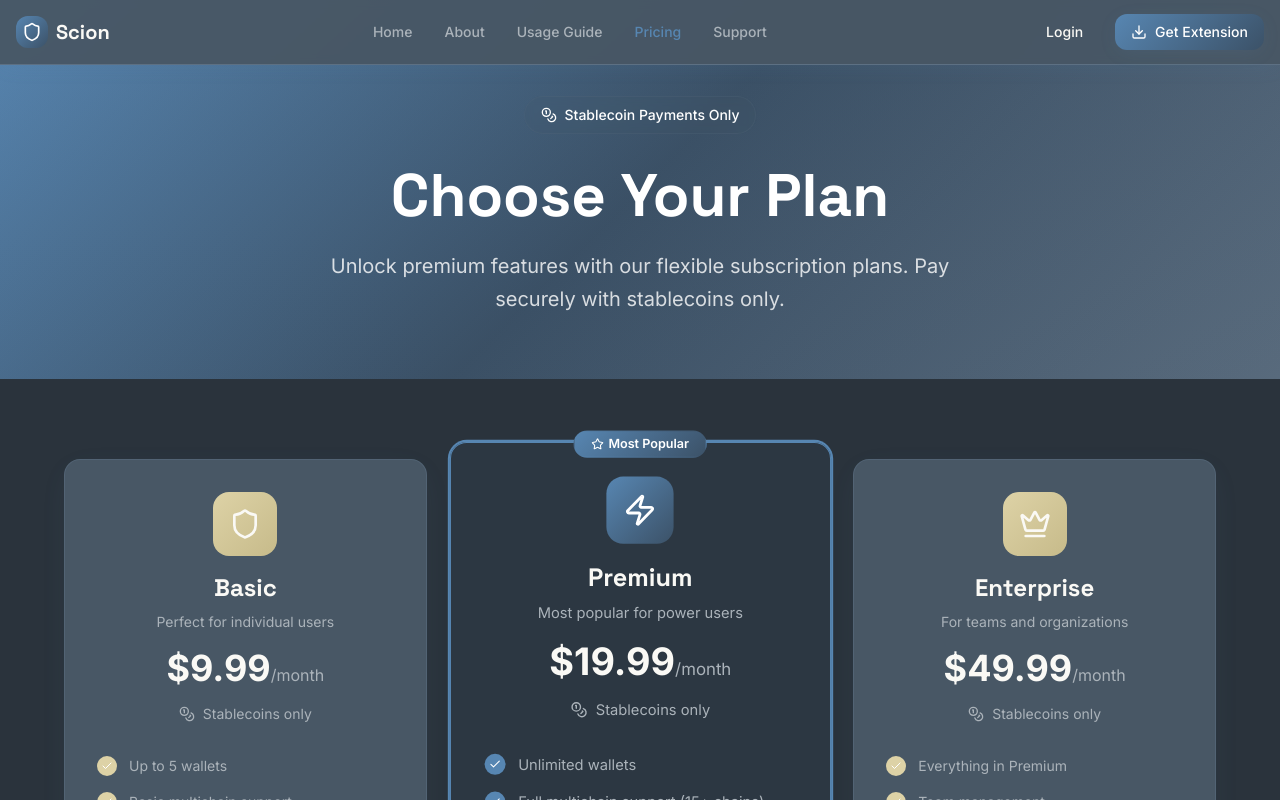
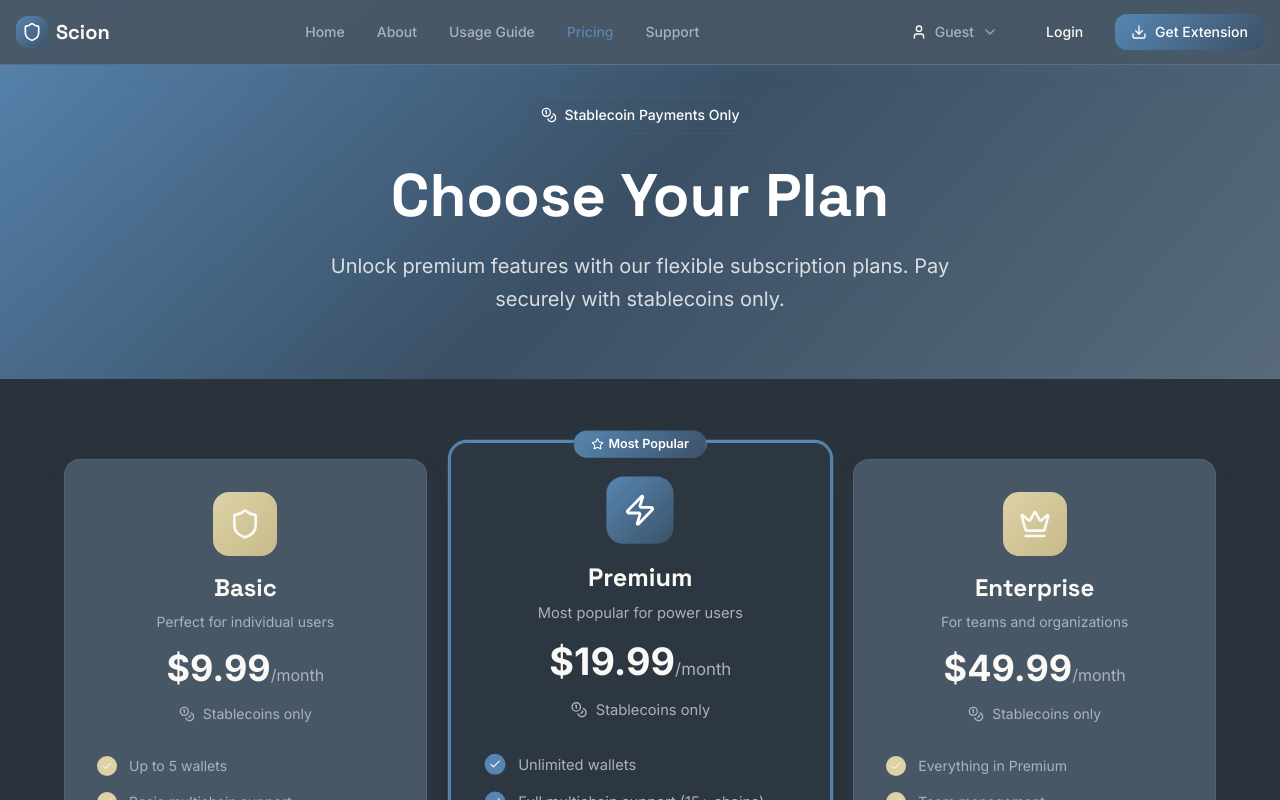
Before and after one commit to amishi02/gatekeeper-wallet-landing, a React (Vite) app: page /subscription in a window 1280 px wide. Shown: the top 800 px of the page. Built offline with nearby package versions, Linux system fonts and the light colour scheme.

Commit message:
Add role switching dropdown

```diff
--- a/src/App.tsx
+++ b/src/App.tsx
@@ -3,6 +3,7 @@ import { Toaster as Sonner } from "@/components/ui/sonner";
 import { TooltipProvider } from "@/components/ui/tooltip";
 import { QueryClient, QueryClientProvider } from "@tanstack/react-query";
 import { BrowserRouter, Routes, Route } from "react-router-dom";
+import { RoleProvider } from "@/contexts/RoleContext";
 import Homepage from "./pages/Homepage";
 import About from "./pages/About";
 import Contact from "./pages/Contact";
@@ -19,10 +20,11 @@ const queryClient = new QueryClient();
 
 const App = () => (
   <QueryClientProvider client={queryClient}>
-    <TooltipProvider>
-      <Toaster />
-      <Sonner />
-      <BrowserRouter>
+    <RoleProvider>
+      <TooltipProvider>
+        <Toaster />
+        <Sonner />
+        <BrowserRouter>
         <Routes>
           <Route path="/" element={<Homepage />} />
           <Route path="/about" element={<About />} />
@@ -39,6 +41,7 @@ const App = () => (
         </Routes>
       </BrowserRouter>
     </TooltipProvider>
+    </RoleProvider>
   </QueryClientProvider>
 );
 
--- a/src/components/Navigation.tsx
+++ b/src/components/Navigation.tsx
@@ -1,13 +1,31 @@
 import React, { useState } from 'react';
 import { Link, useLocation } from 'react-router-dom';
 import { Button } from '@/components/ui/button';
-import { Menu, X, Shield, Download } from 'lucide-react';
+import { Menu, X, Shield, Download, User, ChevronDown } from 'lucide-react';
+import {
+  DropdownMenu,
+  DropdownMenuContent,
+  DropdownMenuItem,
+  DropdownMenuTrigger,
+  DropdownMenuSeparator,
+} from '@/components/ui/dropdown-menu';
+import { useRole, UserRole, getRoleLabel, getRoleColor } from '@/contexts/RoleContext';
 
 const Navigation = () => {
   const [isMenuOpen, setIsMenuOpen] = useState(false);
   const location = useLocation();
+  const { currentRole, setCurrentRole, isAuthenticated, setIsAuthenticated } = useRole();
 
   const isActive = (path: string) => location.pathname === path;
+
+  const handleRoleChange = (role: UserRole) => {
+    setCurrentRole(role);
+    if (role !== 'guest') {
+      setIsAuthenticated(true);
+    } else {
+      setIsAuthenticated(false);
+    }
+  };
 
   const navLinks = [
     { path: '/', label: 'Home' },
@@ -48,11 +66,60 @@ const Navigation = () => {
 
           {/* Desktop CTA */}
           <div className="hidden md:flex items-center space-x-4">
+            {/* Role Switcher */}
+            <DropdownMenu>
+              <DropdownMenuTrigger asChild>
+                <Button variant="ghost" size="sm" className="gap-2">
+                  <User className="w-4 h-4" />
+                  <span className={`font-medium ${getRoleColor(currentRole)}`}>
+                    {getRoleLabel(currentRole)}
+                  </span>
+                  <ChevronDown className="w-3 h-3 opacity-50" />
+                </Button>
+              </DropdownMenuTrigger>
+              <DropdownMenuContent align="end" className="w-48 bg-card border-border shadow-soft">
+                <DropdownMenuItem
+                  onClick={() => handleRoleChange('guest')}
+                  className={`cursor-pointer ${currentRole === 'guest' ? 'bg-accent/50' : ''}`}
+                >
+                  <span className="text-muted-foreground">Guest</span>
+                </DropdownMenuItem>
+                <DropdownMenuSeparator />
+                <DropdownMenuItem
+                  onClick={() => handleRoleChange('admin')}
+                  className={`cursor-pointer ${currentRole === 'admin' ? 'bg-accent/50' : ''}`}
+                >
+                  <span className="text-destructive">Administrator</span>
+                </DropdownMenuItem>
+                <DropdownMenuItem
+                  onClick={() => handleRoleChange('enterprise')}
+                  className={`cursor-pointer ${currentRole === 'enterprise' ? 'bg-accent/50' : ''}`}
+                >
+                  <span className="text-primary">Enterprise User</span>
+                </DropdownMenuItem>
+                <DropdownMenuItem
+                  onClick={() => handleRoleChange('user')}
+                  className={`cursor-pointer ${currentRole === 'user' ? 'bg-accent/50' : ''}`}
+                >
+                  <span className="text-secondary">Individual User</span>
+                </DropdownMenuItem>
+                <DropdownMenuItem
+                  onClick={() => handleRoleChange('support')}
+                  className={`cursor-pointer ${currentRole === 'support' ? 'bg-accent/50' : ''}`}
+                >
+                  <span className="text-accent">Support Team</span>
+                </DropdownMenuItem>
+              </DropdownMenuContent>
+            </DropdownMenu>
+
+            {!isAuthenticated && currentRole === 'guest' && (
               <Link to="/login">
                 <Button variant="ghost" size="sm">
                   Login
                 </Button>
               </Link>
+            )}
+
             <Button variant="gradient" size="sm" className="font-medium">
               <Download className="w-4 h-4" />
               Get Extension
@@ -85,11 +152,62 @@ const Navigation = () => {
                 </Link>
               ))}
               <div className="px-4 pt-2 space-y-2">
+                {/* Mobile Role Switcher */}
+                <div className="mb-3">
+                  <DropdownMenu>
+                    <DropdownMenuTrigger asChild>
+                      <Button variant="ghost" size="sm" className="w-full justify-start gap-2">
+                        <User className="w-4 h-4" />
+                        <span className={`font-medium ${getRoleColor(currentRole)}`}>
+                          {getRoleLabel(currentRole)}
+                        </span>
+                        <ChevronDown className="w-3 h-3 opacity-50 ml-auto" />
+                      </Button>
+                    </DropdownMenuTrigger>
+                    <DropdownMenuContent align="start" className="w-48 bg-card border-border shadow-soft">
+                      <DropdownMenuItem
+                        onClick={() => handleRoleChange('guest')}
+                        className={`cursor-pointer ${currentRole === 'guest' ? 'bg-accent/50' : ''}`}
+                      >
+                        <span className="text-muted-foreground">Guest</span>
+                      </DropdownMenuItem>
+                      <DropdownMenuSeparator />
+                      <DropdownMenuItem
+                        onClick={() => handleRoleChange('admin')}
+                        className={`cursor-pointer ${currentRole === 'admin' ? 'bg-accent/50' : ''}`}
+                      >
+                        <span className="text-destructive">Administrator</span>
+                      </DropdownMenuItem>
+                      <DropdownMenuItem
+                        onClick={() => handleRoleChange('enterprise')}
+                        className={`cursor-pointer ${currentRole === 'enterprise' ? 'bg-accent/50' : ''}`}
+                      >
+                        <span className="text-primary">Enterprise User</span>
+                      </DropdownMenuItem>
+                      <DropdownMenuItem
+                        onClick={() => handleRoleChange('user')}
+                        className={`cursor-pointer ${currentRole === 'user' ? 'bg-accent/50' : ''}`}
+                      >
+                        <span className="text-secondary">Individual User</span>
+                      </DropdownMenuItem>
+                      <DropdownMenuItem
+                        onClick={() => handleRoleChange('support')}
+                        className={`cursor-pointer ${currentRole === 'support' ? 'bg-accent/50' : ''}`}
+                      >
+                        <span className="text-accent">Support Team</span>
+                      </DropdownMenuItem>
+                    </DropdownMenuContent>
+                  </DropdownMenu>
+                </div>
+
+                {!isAuthenticated && currentRole === 'guest' && (
                   <Link to="/login" onClick={() => setIsMenuOpen(false)}>
                     <Button variant="ghost" size="sm" className="w-full justify-start">
                       Login
                     </Button>
                   </Link>
+                )}
+
                 <Button variant="gradient" size="sm" className="w-full">
                   <Download className="w-4 h-4" />
                   Get Extension
--- /dev/null
+++ b/src/contexts/RoleContext.tsx
@@ -0,0 +1,62 @@
+import React, { createContext, useContext, useState, ReactNode } from 'react';
+
+export type UserRole = 'admin' | 'enterprise' | 'user' | 'support' | 'guest';
+
+interface RoleContextType {
+  currentRole: UserRole;
+  setCurrentRole: (role: UserRole) => void;
+  isAuthenticated: boolean;
+  setIsAuthenticated: (auth: boolean) => void;
+}
+
+interface RoleProviderProps {
+  children: ReactNode;
+}
+
+const RoleContext = createContext<RoleContextType | undefined>(undefined);
+
+export const RoleProvider: React.FC<RoleProviderProps> = ({ children }) => {
+  const [currentRole, setCurrentRole] = useState<UserRole>('guest');
+  const [isAuthenticated, setIsAuthenticated] = useState(false);
+
+  return (
+    <RoleContext.Provider value={{
+      currentRole,
+      setCurrentRole,
+      isAuthenticated,
+      setIsAuthenticated
+    }}>
+      {children}
+    </RoleContext.Provider>
+  );
+};
+
+export const useRole = () => {
+  const context = useContext(RoleContext);
+  if (context === undefined) {
+    throw new Error('useRole must be used within a RoleProvider');
+  }
+  return context;
+};
+
+export const getRoleLabel = (role: UserRole): string => {
+  const labels = {
+    admin: 'Administrator',
+    enterprise: 'Enterprise User',
+    user: 'Individual User',
+    support: 'Support Team',
+    guest: 'Guest'
+  };
+  return labels[role];
+};
+
+export const getRoleColor = (role: UserRole): string => {
+  const colors = {
+    admin: 'text-destructive',
+    enterprise: 'text-primary',
+    user: 'text-secondary',
+    support: 'text-accent',
+    guest: 'text-muted-foreground'
+  };
+  return colors[role];
+};
```
Lines whose indentation alone changed are shown as unchanged.
